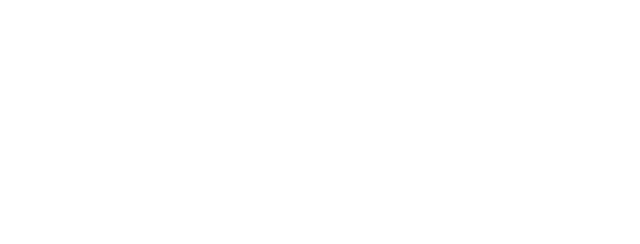
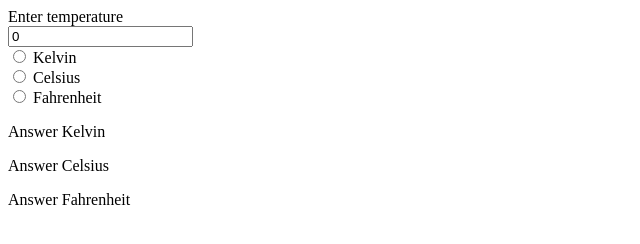
Before and after one commit to riddhigangbhoj/Kelvin-Weather, a plain HTML site: page index.html in a window 1280 px wide. Shown: the whole page, without its empty margins (0-640 px from the left). Drawn offline with Linux system fonts and the light colour scheme.

Commit message:
Extra fiv

```diff
--- a/index.html
+++ b/index.html
@@ -7,6 +7,34 @@
     <title>Document</title>
 </head>
 <body>
-
+    <div class="input-temp">
+        <form>
+            <label for="fname">Enter temperature</label><br>
+            <input type="text" id="temp" name="temp" value="0"><br>
+          </form>
+    </div>
+    <div class="select-temp-type">
+        <input type="radio" id="html" name="temp_type" value="kel">
+        <label for="kel">Kelvin</label><br>
+        <input type="radio" id="css" name="temp_type" value="cel">
+        <label for="cel">Celsius</label><br>
+        <input type="radio" id="javascript" name="temp_type" value="fah">
+        <label for="fah">Fahrenheit</label>
+    </div>
+    <div class="ans-kel">
+        <p>
+            Answer Kelvin
+        </p>
+    </div>
+    <div class="ans-cel">
+        <p>
+            Answer Celsius
+        </p>
+    </div>
+    <div class="ans-fah">
+        <p>
+            Answer Fahrenheit
+        </p>
+    </div>
 </body>
 </html>
```
